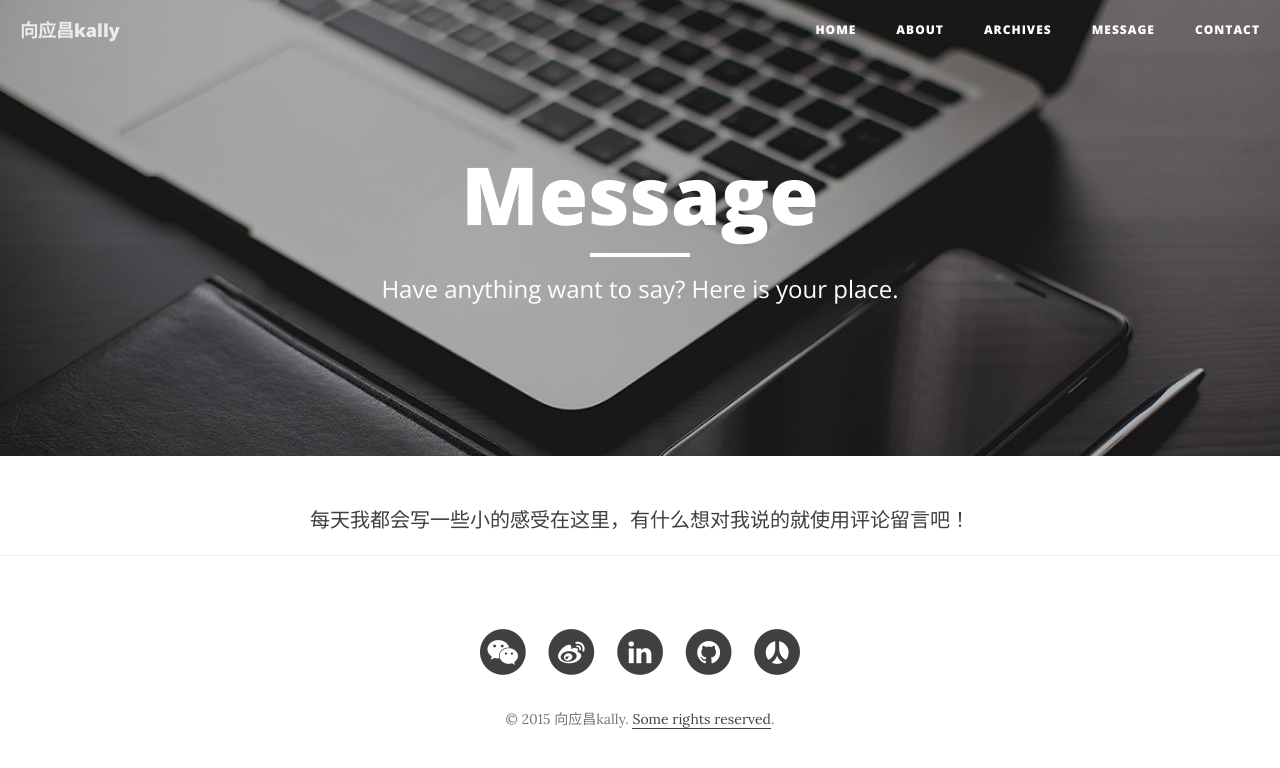
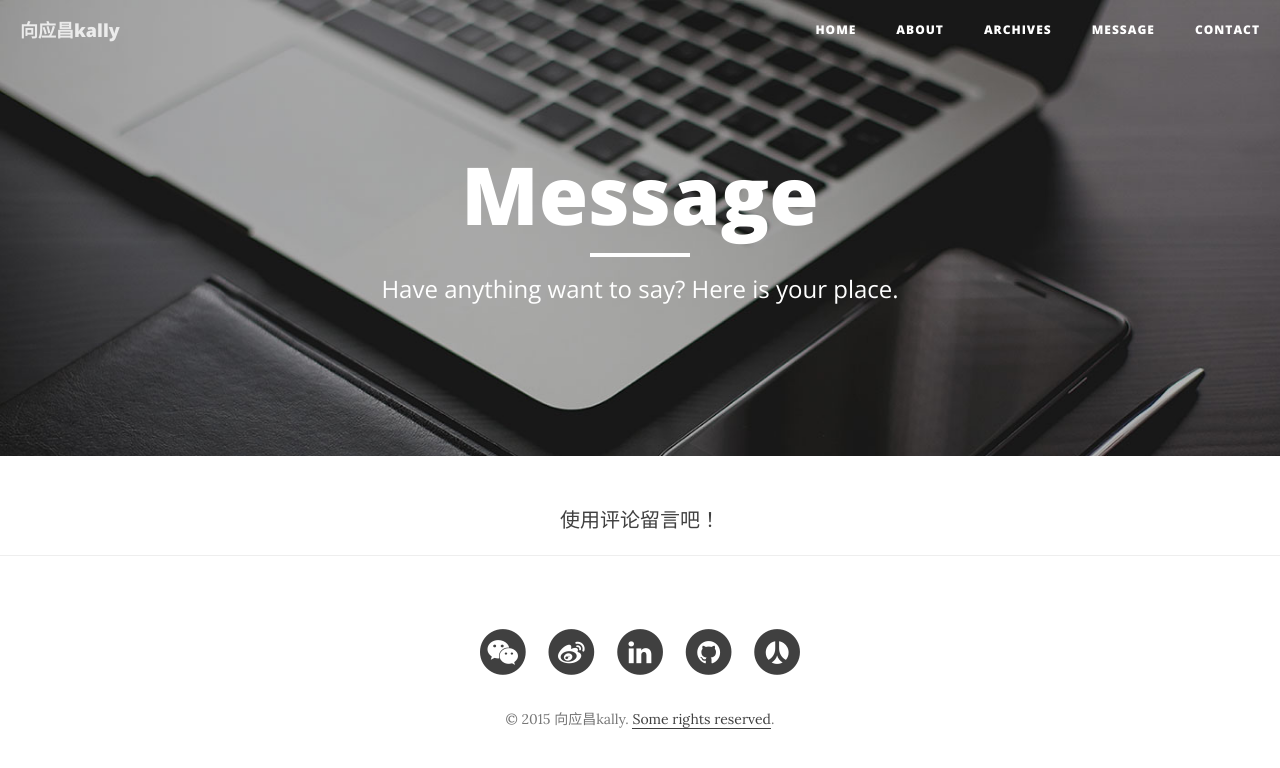
Before and after one commit to xiangyingchang/xiangyingchang.github.com, a Jekyll site: the page built from comments.html, in a window 1280 px wide. Shown: the top 768 px of the page. Built offline with Jekyll 4.4.1, drawn with Linux system fonts in a browser that asks for light colours; comment, search, counter and statistics services are not loaded.

Commit message:
Update comments.html

```diff
--- a/comments.html
+++ b/comments.html
@@ -6,7 +6,7 @@ excerpt: "Have questions? I have answers (maybe)."
 header_image: "/assets/img/about-bg.jpg"
 ---
 
-<center>每天我都会写一些小的感受在这里，有什么想对我说的就使用评论留言吧！</center>
+<center>使用评论留言吧！</center>
 
 <section class="comment">
 <!-- 多说评论框 start -->
```
